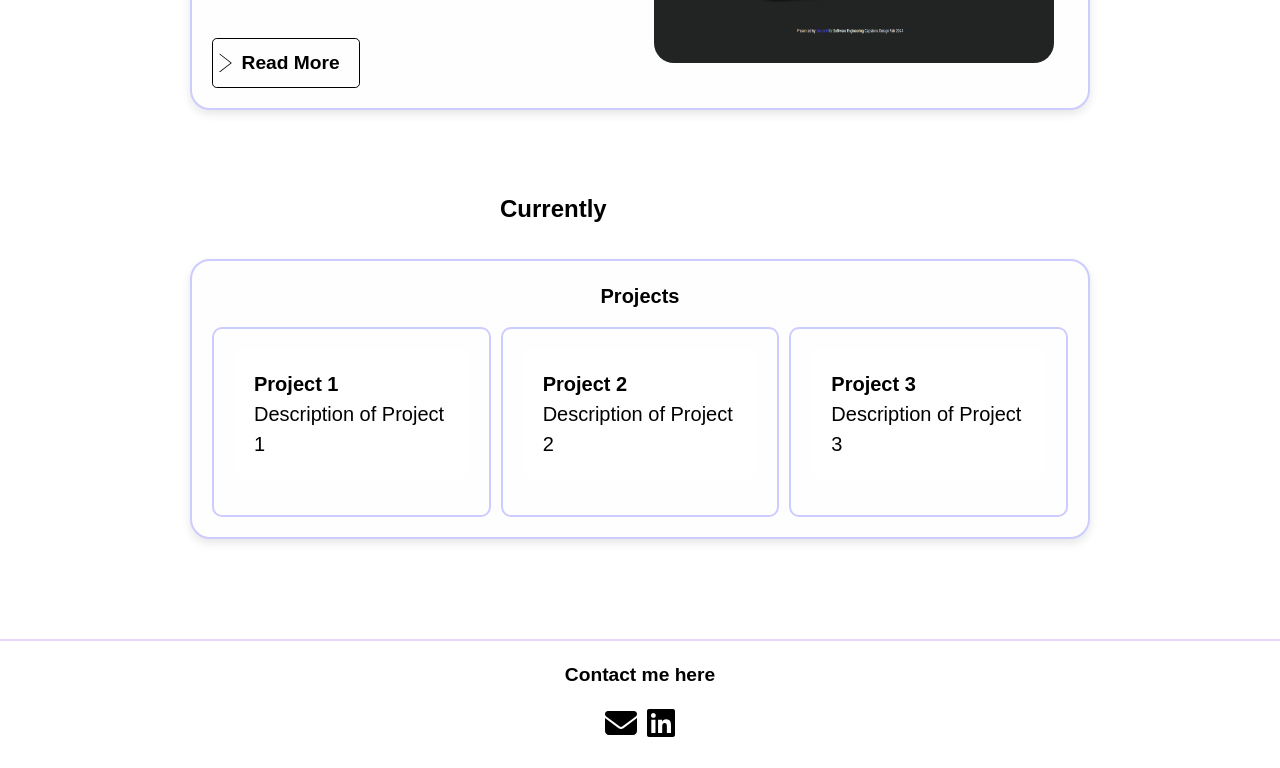
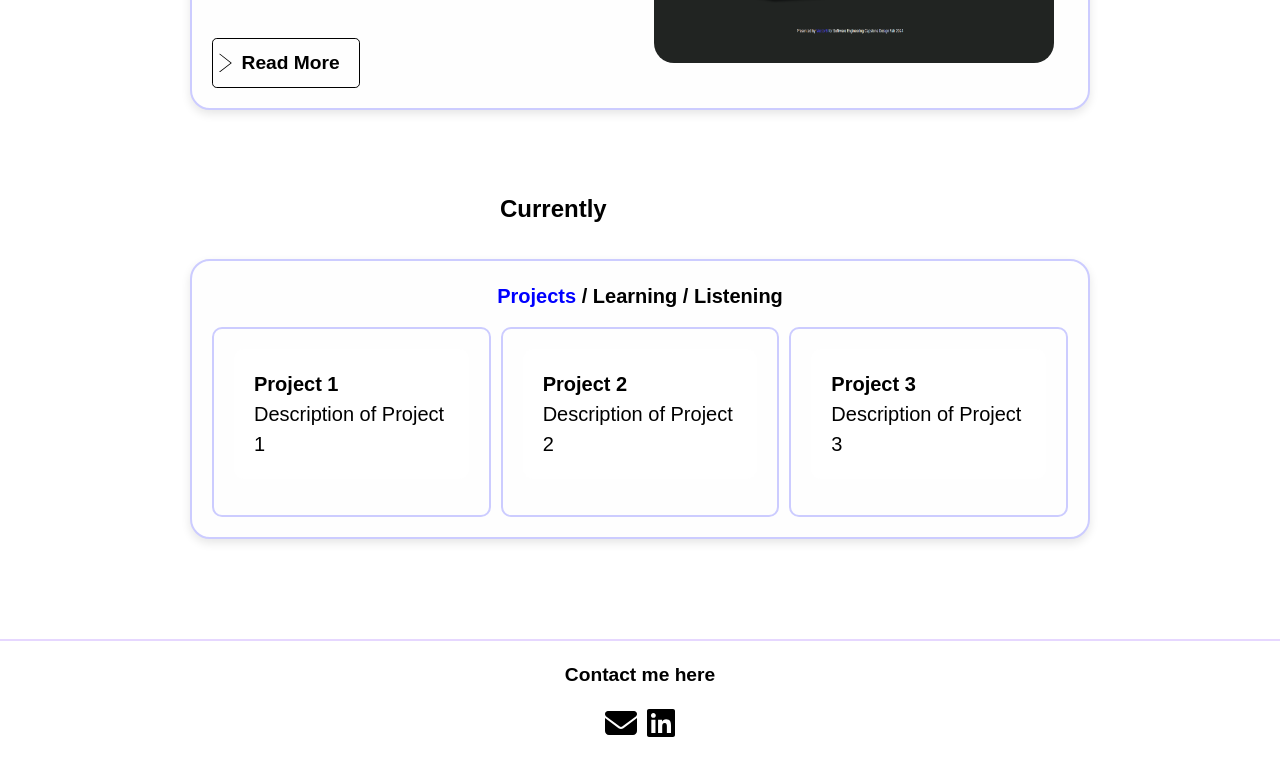
Before and after one commit to TienDatJohnyDo/johny-website, a React (Create React App) app: page / in a window 1280 px wide. Shown: the part 642-1410 px from the top of the page. Built offline with nearby package versions, Linux system fonts and the light colour scheme.

Commit message:
Finfished the Currently Container functionality

```diff
--- a/src/Components/Home.js
+++ b/src/Components/Home.js
@@ -9,7 +9,9 @@ import { faHome, faUser, faFilePdf} from '@fortawesome/free-solid-svg-icons';
 function HomePage() {
     const [menuActive, setMenuActive] = useState(false);
     const [modalOpen, setModalOpen] = useState(false);
-
+    const [displayProjects, setDisplayProjects] = useState(true);
+    const [displayLearning, setDisplayLearning] = useState(false);
+    const [displayListening, setDisplayListening] = useState(false);
 
     const toggleMenu = () => {
         setMenuActive(!menuActive);
@@ -18,6 +20,24 @@ function HomePage() {
 
     const toggleModal = () => {
         setModalOpen(!modalOpen);
+    };
+
+    const showProjects = () => {
+        setDisplayProjects(true);
+        setDisplayLearning(false);
+        setDisplayListening(false);
+    };
+
+    const showLearning = () => {
+        setDisplayProjects(false);
+        setDisplayLearning(true);
+        setDisplayListening(false);
+    };
+
+    const showListening = () => {
+        setDisplayProjects(false);
+        setDisplayLearning(false);
+        setDisplayListening(true);
     };
 
     return (
@@ -98,8 +118,20 @@ function HomePage() {
                 </div>
                 <div style={{ marginBottom: '32px' }}></div>
                 <div className="container" style={{ width: '900px', margin: '0 auto', boxShadow: '0px 4px 10px rgba(0, 0, 0, 0.1)', padding: '20px', display: 'flex', flexDirection: 'column', alignItems: 'center' }}>
-                    <h2 className="font-bold text-2xl" style={{ fontSize: '1.25rem', marginBottom: '16px' }}>Projects</h2>
-                    <div style={{ flex: 1, display: 'flex' }}>
+                    <h2 className="font-bold text-2xl" style={{ fontSize: '1.25rem', marginBottom: '16px' }}>
+                        <span onClick={showProjects} style={{ cursor: 'pointer', color: displayProjects ? '#0000FF' : 'black' }}>
+                            Projects
+                        </span>
+                        {" / "}
+                        <span onClick={showLearning} style={{ cursor: 'pointer', color: !displayProjects ? '#0000FF' : 'black' }}>
+                            Learning
+                        </span>
+                        {" / "}
+                        <span onClick={showListening} style={{ cursor: 'pointer', color: !displayProjects && !displayLearning ? '#0000FF' : 'black' }}>
+                            Listening
+                        </span>
+                    </h2>
+                    <div style={{ flex: 1, display: displayProjects ? 'flex' : 'none' }}>
                         <div style={{ flex: 1, marginRight: '10px', border: '2px solid #CCCCFF', borderRadius: '10px', padding: '20px' }}>
                             <div style={{ marginBottom: '16px', backgroundColor: '#ffffff', padding: '20px', borderRadius: '10px' }}>
                                 <h2 className="font-bold text-2xl" style={{ fontSize: '1.25rem' }}>Project 1</h2>
@@ -119,6 +151,46 @@ function HomePage() {
                             </div>
                         </div>
                     </div>
+                    <div style={{ flex: 1, display: displayLearning ? 'flex' : 'none' }}>
+                        <div style={{ flex: 1, marginRight: '10px', border: '2px solid #CCCCFF', borderRadius: '10px', padding: '20px' }}>
+                            <div style={{ marginBottom: '16px', backgroundColor: '#ffffff', padding: '20px', borderRadius: '10px' }}>
+                                <h2 className="font-bold text-2xl" style={{ fontSize: '1.25rem' }}>Learning 1</h2>
+                                <p className="text-md font-medium" style={{ fontSize: '1.25rem' }}>Description of Learning 1</p>
+                            </div>
+                        </div>
+                        <div style={{ flex: 1, marginRight: '10px', border: '2px solid #CCCCFF', borderRadius: '10px', padding: '20px' }}>
+                            <div style={{ marginBottom: '16px', backgroundColor: '#ffffff', padding: '20px', borderRadius: '10px' }}>
+                                <h2 className="font-bold text-2xl" style={{ fontSize: '1.25rem' }}>Learning 2</h2>
+                                <p className="text-md font-medium" style={{ fontSize: '1.25rem' }}>Description of Learning 2</p>
+                            </div>
+                        </div>
+                        <div style={{ flex: 1, border: '2px solid #CCCCFF', borderRadius: '10px', padding: '20px' }}>
+                            <div style={{ marginBottom: '16px', backgroundColor: '#ffffff', padding: '20px', borderRadius: '10px' }}>
+                                <h2 className="font-bold text-2xl" style={{ fontSize: '1.25rem' }}>Learning 3</h2>
+                                <p className="text-md font-medium" style={{ fontSize: '1.25rem' }}>Description of Learning 3</p>
+                            </div>
+                        </div>
+                    </div>
+                    <div style={{ flex: 1, display: displayListening ? 'flex' : 'none' }}>
+                        <div style={{ flex: 1, marginRight: '10px', border: '2px solid #CCCCFF', borderRadius: '10px', padding: '20px' }}>
+                            <div style={{ marginBottom: '16px', backgroundColor: '#ffffff', padding: '20px', borderRadius: '10px' }}>
+                                <h2 className="font-bold text-2xl" style={{ fontSize: '1.25rem' }}>Listening 1</h2>
+                                <p className="text-md font-medium" style={{ fontSize: '1.25rem' }}>Description of Listening 1</p>
+                            </div>
+                        </div>
+                        <div style={{ flex: 1, marginRight: '10px', border: '2px solid #CCCCFF', borderRadius: '10px', padding: '20px' }}>
+                            <div style={{ marginBottom: '16px', backgroundColor: '#ffffff', padding: '20px', borderRadius: '10px' }}>
+                                <h2 className="font-bold text-2xl" style={{ fontSize: '1.25rem' }}>Listening 2</h2>
+                                <p className="text-md font-medium" style={{ fontSize: '1.25rem' }}>Description of Listening 2</p>
+                            </div>
+                        </div>
+                        <div style={{ flex: 1, border: '2px solid #CCCCFF', borderRadius: '10px', padding: '20px' }}>
+                            <div style={{ marginBottom: '16px', backgroundColor: '#ffffff', padding: '20px', borderRadius: '10px' }}>
+                                <h2 className="font-bold text-2xl" style={{ fontSize: '1.25rem' }}>Listening 3</h2>
+                                <p className="text-md font-medium" style={{ fontSize: '1.25rem' }}>Description of Listening 3</p>
+                            </div>
+                        </div>
+                    </div>
                 </div>
                 <div style={{ marginBottom: '100px' }}></div>
                 <div style={{ borderTop: '2px solid #e6d7ff', padding: '20px 0', textAlign: 'center' }}>
```
